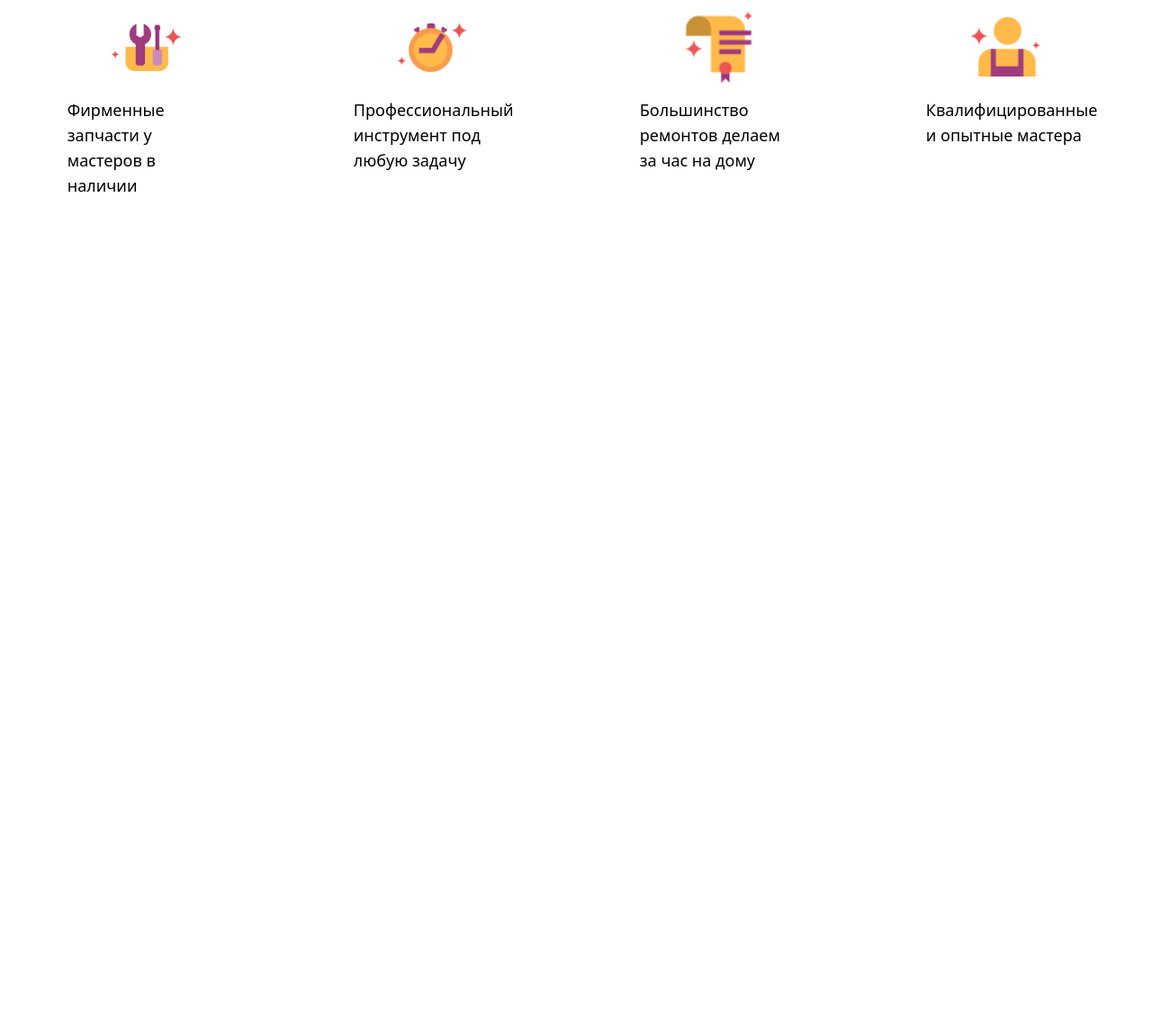
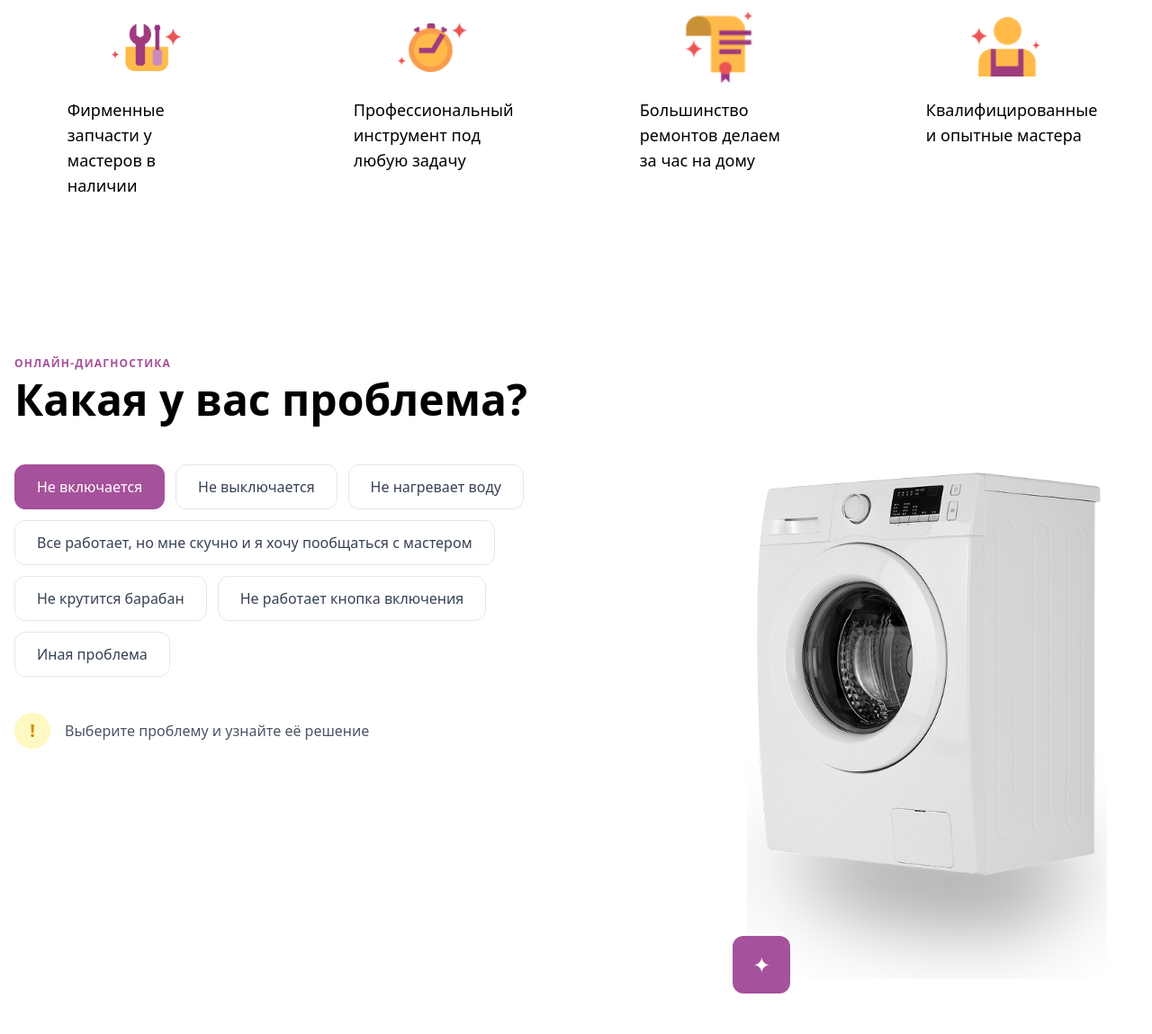
Before and after one commit to Melikzoda-Muslihiddin/homework-6, a website: page src/index.html in a window 1280 px wide. Shown: the part 935-2084 px from the top of the page at 90% size. Before the commit the page ends 1235 px from the top, so only its background shows below. Drawn offline with nearby package versions, Linux system fonts and the light colour scheme; files that its build step writes are made by us from their sources.

Commit message:
stiralka dobavit kadem poderjka hisob meshiday

```diff
--- a/src/index.html
+++ b/src/index.html
@@ -33,7 +33,7 @@
 
                 <div class="flex items-center gap-2 md:gap-4">
                     <div
-                        class="w-10 h-10 md:w-12 md:h-12 bg-gradient-to-tr from-orange-500 to-red-500 rounded-xl flex items-center justify-center font-bold text-xl md:text-2xl">
+                        class="w-10 h-10 md:w-12 md:h-12 bg-linear-to-tr from-orange-500 to-red-500 rounded-xl flex items-center justify-center font-bold text-xl md:text-2xl">
                         F
                     </div>
                     <span class="text-2xl md:text-4xl font-bold tracking-tight">Fixper</span>
@@ -83,18 +83,23 @@
             <div class="grid grid-cols-1 md:grid-cols-2 lg:grid-cols-4 gap-8 md:gap-y-12 lg:gap-x-6">
 
                 <div class="flex items-center lg:flex-col lg:text-start gap-4">
-                    <img src="./Group 819 (1).png" alt="Запчасти" class="w-16 h-16 md:w-20 md:h-20 shrink-0 object-contain">
-                    <p class="text-sm md:text-base lg:text-lg font-medium lg:w-[60%]">Фирменные запчасти у мастеров в наличии</p>
+                    <img src="./Group 819 (1).png" alt="Запчасти"
+                        class="w-16 h-16 md:w-20 md:h-20 shrink-0 object-contain">
+                    <p class="text-sm md:text-base lg:text-lg font-medium lg:w-[60%]">Фирменные запчасти у мастеров в
+                        наличии</p>
                 </div>
 
                 <div class="flex items-center lg:flex-col lg:text-start gap-4">
-                    <img src="./Group 818.png" alt="Инструмент" class="w-16 h-16 md:w-20 md:h-20 shrink-0 object-contain">
-                    <p class="text-sm md:text-base lg:text-lg font-medium lg:w-[60%]">Профессиональный инструмент под любую задачу</p>
+                    <img src="./Group 818.png" alt="Инструмент"
+                        class="w-16 h-16 md:w-20 md:h-20 shrink-0 object-contain">
+                    <p class="text-sm md:text-base lg:text-lg font-medium lg:w-[60%]">Профессиональный инструмент под
+                        любую задачу</p>
                 </div>
 
                 <div class="flex items-center lg:flex-col lg:text-start gap-4">
                     <img src="Group 811.png" alt="Время" class="w-16 h-16 md:w-20 md:h-20 shrink-0 object-contain">
-                    <p class="text-sm md:text-base lg:text-lg font-medium lg:w-[60%]">Большинство ремонтов делаем за час на дому</p>
+                    <p class="text-sm md:text-base lg:text-lg font-medium lg:w-[60%]">Большинство ремонтов делаем за час
+                        на дому</p>
                 </div>
 
                 <div class="flex items-center lg:flex-col lg:text-start gap-4">
@@ -108,6 +113,56 @@
         </div>
     </section>
 
+    <section class="bg-white py-12 lg:py-24 overflow-hidden">
+        <div class="container mx-auto px-4">
+            <div class="text-center lg:text-left mb-8 md:mb-12">
+                <span class="text-[#A6519B] uppercase tracking-widest text-xs font-bold block mb-2">Онлайн-диагностика</span>
+                <h2 class="text-3xl md:text-4xl lg:text-5xl font-bold text-black">Какая у вас проблема?</h2>
+            </div>
+            <div class="flex flex-col lg:flex-row items-center lg:items-start gap-10 lg:gap-20">
+                <div class="w-full lg:w-3/5 order-2 lg:order-1">
+                    <div class="hidden lg:flex flex-wrap gap-3 mb-10">
+                        <button class="px-6 py-3 rounded-xl bg-[#A6519B] text-white font-medium border border-[#A6519B]">Не включается</button>
+                        <button class="px-6 py-3 rounded-xl border border-gray-200 text-gray-700 hover:border-[#A6519B]">Не выключается</button>
+                        <button class="px-6 py-3 rounded-xl border border-gray-200 text-gray-700 hover:border-[#A6519B]">Не нагревает воду</button>
+                        <button class="px-6 py-3 rounded-xl border border-gray-200 text-gray-700 hover:border-[#A6519B]">Все работает, но мне скучно и я хочу пообщаться с мастером</button>
+                        <button class="px-6 py-3 rounded-xl border border-gray-200 text-gray-700 hover:border-[#A6519B]">Не крутится барабан</button>
+                        <button class="px-6 py-3 rounded-xl border border-gray-200 text-gray-700 hover:border-[#A6519B]">Не работает кнопка включения</button>
+                        <button class="px-6 py-3 rounded-xl border border-gray-200 text-gray-700 hover:border-[#A6519B]">Иная проблема</button>
+                    </div>
+                    <div class="lg:hidden mb-8">
+                        <div class="relative">
+                            <select class="w-full appearance-none bg-white border border-[#A6519B]/30 rounded-2xl px-6 py-5 text-[#A6519B] font-medium focus:outline-none focus:ring-2 focus:ring-[#A6519B]/20">
+                                <option>Выберите проблему</option>
+                                <option>Не включается</option>
+                                <option>Не выключается</option>
+                            </select>
+                            <div class="absolute right-6 top-1/2 -translate-y-1/2 pointer-events-none text-[#A6519B]">▼</div>
+                        </div>
+                    </div>
+                    <div class="flex items-center gap-4 text-sm md:text-base text-gray-600">
+                        <div class="w-10 h-10 shrink-0 bg-yellow-100 rounded-full flex items-center justify-center text-yellow-600 font-bold text-xl">!</div>
+                        <p>Выберите проблему и узнайте её решение</p>
+                    </div>
+                </div>
+                <div class="w-full lg:w-2/5 order-1 lg:order-2 flex justify-center relative">
+                    <div class="absolute top-1/2 left-1/2 -translate-x-1/2 -translate-y-1/2 w-[120%] h-[120%] -z-10">
+                        <div class="absolute bottom-0 right-0 w-64 h-64 bg-pink-200 rounded-full blur-3xl opacity-50"></div>
+                        <div class="absolute top-1/2 left-0 w-48 h-48 bg-yellow-200 rounded-full blur-3xl opacity-50"></div>
+                    </div>
+                    <div class="relative md:max-w-100">
+                        <img src="стиралка.png" alt="" class="relative z-10 w-full h-auto">
+                        <div class="absolute -bottom-4 -left-4 w-12 h-12 md:w-16 md:h-16 bg-[#A6519B] rounded-xl flex items-center justify-center z-20">
+                            <span class="text-white text-2xl">✦</span>
+                        </div>
+                        <div class="absolute bottom-10 -right-10 w-16 h-16 md:w-24 md:h-24 bg-[#A6519B]/40 rounded-full blur-xl -z-10">
+                        </div>
+                    </div>
+                </div>
+            </div>
+        </div>
+    </section>
+
 
 </body>
 
```
Also changed, not shown: src/стиралка.png (added).
